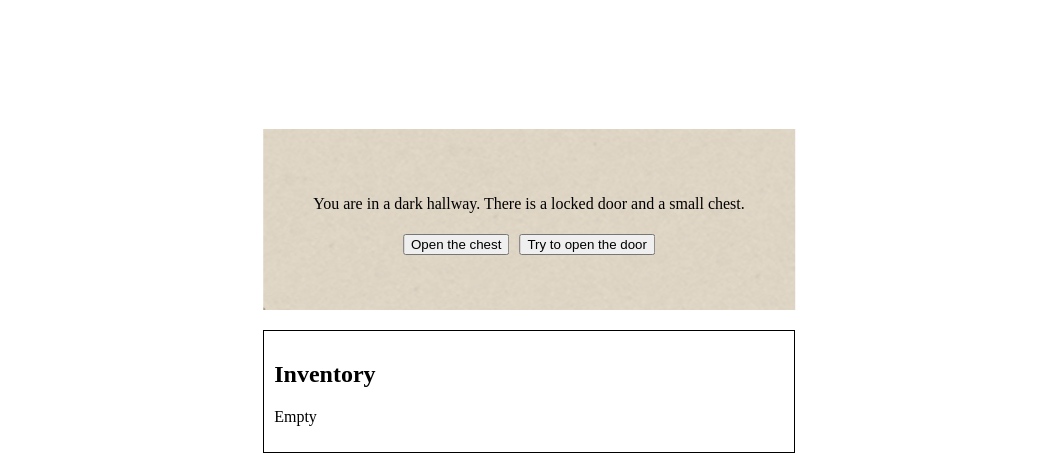
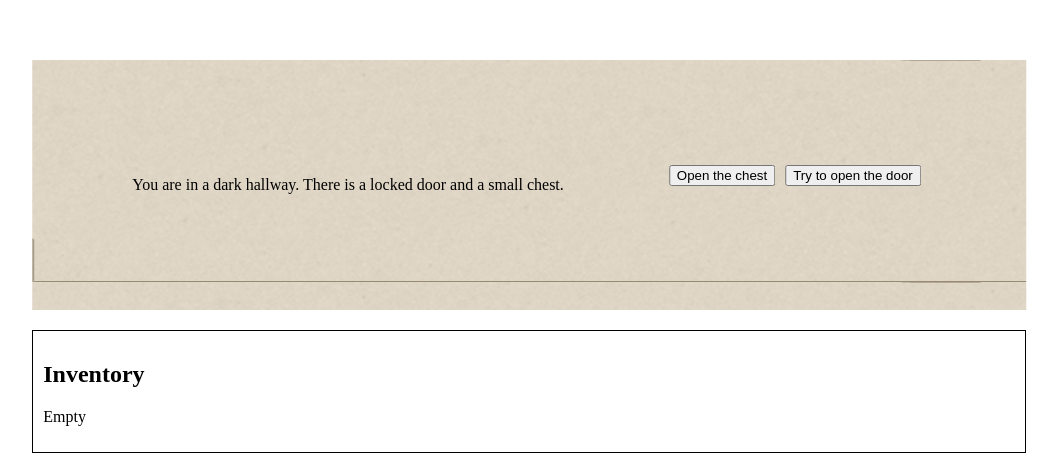
Before and after one commit to Shokerisbad/IPDP-Interactive-CYOA-Game-Project, a Next.js app: page /game in a window 1280 px wide. Shown: the part 347-800 px from the top of the page, without its empty margins (111-1169 px from the left). Built offline with nearby package versions, Linux system fonts and the light colour scheme.

Commit message:
ITP-38: Added isDisabled constant that check if the choice has requires field, if so disable if the item doesn't exist in the inventory.

```diff
--- a/pages/game.tsx
+++ b/pages/game.tsx
@@ -5,10 +5,11 @@ export default function Game() {
     const [storyNode, setStoryNode] = useState(null);
     const [inventory, setInventory] = useState([]);
     const [error, setError] = useState(null);
-
-    useEffect(() => { //starts as soon as the page loads
+    //TO DO
+    //ADD TO EFFECT saveData to save current data to playerData.json and then it gets updated in the database
+    useEffect(() => { //starts as    soon as the page loads
         fetchStory('start');
-        const savedInventory = JSON.parse(localStorage  .getItem("inventory")) || [];
+        const savedInventory = JSON.parse(localStorage.getItem("inventory")) || [];
         setInventory(savedInventory);
     }, []);
 
@@ -24,12 +25,11 @@ export default function Game() {
             }
             const data = await res.json();
 
-            if(data.text.length > 254) {
+            if (data.text.length > 254) {
                 insertNewlines(data.text);
                 console.log(data.text);
             }
             setStoryNode(data);
-
 
 
             if (data.item) {
@@ -38,29 +38,51 @@ export default function Game() {
             if (data.consume) {
                 setInventory((prev) => prev.filter((item) => item !== data.consume));
             }
-            if(data.requires){
-                if (data.requires == true) {
-                    storyNode.index = data.requires; //daca se intampla asta ducem la un event cu acelasi nume ca itemul in care zicem ca nu are acel item
-                }
-            }
         } catch (err) {
             console.error(err);
             setError(err.message);
         }
     };
 
+    function insertNewlines(str) {
+        return str.replace(/(.{1,254})(\s|$)/g, "$1<br />");
+    }
+
+
     if (error) return <p style={{color: 'red'}}>Error: {error}</p>;
     if (!storyNode) return <p>Loading...</p>;
+
+    const shouldDisableChoice = (choice, inventory) => {
+        return choice.requires && !inventory.includes(choice.requires);
+    };
+
+
+    const isDisabled = shouldDisableChoice(storyNode.choices, inventory);
+    console.log(isDisabled);
 
     return (
         <div>
             <div className={styles.gameContainer} style={{textAlign: 'center', padding: '50px'}}>
+               <div className={styles.textContainer} style={{padding: '50px'}}>
                 <p>{storyNode.text}</p>
-                {storyNode.choices.map((choice, index) => (
-                    <button key={index} onClick={() => fetchStory(choice.next)} style={{margin: '5px'}}>
-                        {choice.text}
-                    </button>
-                ))}
+               </div>
+                <div className={styles.buttonsContainer} style={{padding: '50px'}}>
+                    {storyNode && storyNode.choices && storyNode.choices.map((choice, index) => {
+                        const isDisabled = shouldDisableChoice(choice, inventory);
+
+                        return (
+                            <button
+                                key={index}
+                                onClick={() => fetchStory(choice.next)}
+                                disabled={isDisabled}
+                                style={{ margin: '5px' }}
+                            >
+                                {choice.text}
+                                {isDisabled ? ` (Requires: ${choice.requires})` : ''}
+                            </button>
+                        );
+                    })}
+                </div>
             </div>
             <div className={styles.inventoryContainer}
                  style={{marginTop: "20px", padding: "10px", border: "1px solid black"}}>
@@ -80,8 +102,3 @@ export default function Game() {
     )
         ;
 }
-
-
-function insertNewlines(str) {
-    return str.replace(/(.{1,254})(\s|$)/g, "$1<br />");
-}
--- a/pages/styles.module.css
+++ b/pages/styles.module.css
@@ -1,9 +1,16 @@
 .gameContainer {
+    display: flex;
     position: relative;
     bottom: 0; /* Distance from bottom */
     left: 50%;
     transform: translateX(-50%); /* Centers horizontally */
     background-image: url("./textBox.png");
+}
+.textContainer{
+    display: flex;
+}
+.buttonContainer {
+    display: flex;
 }
 
 
```
